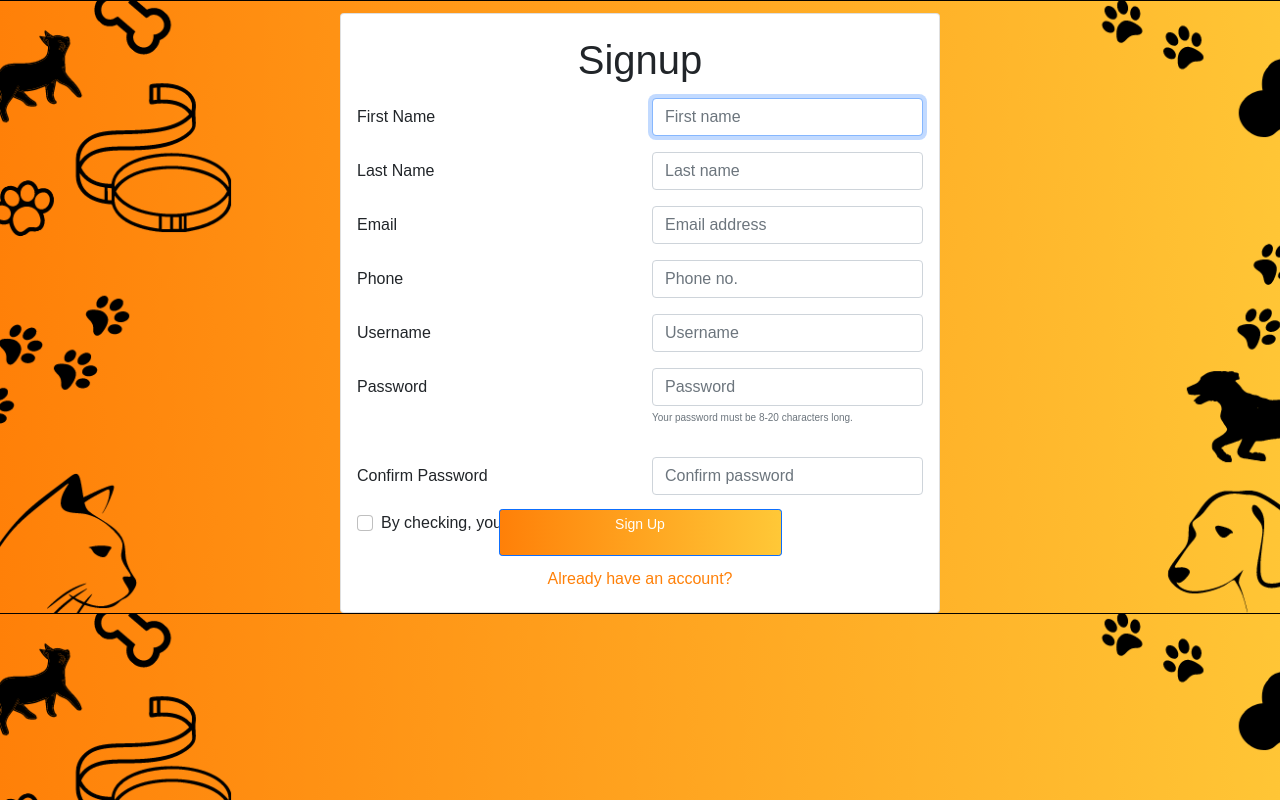
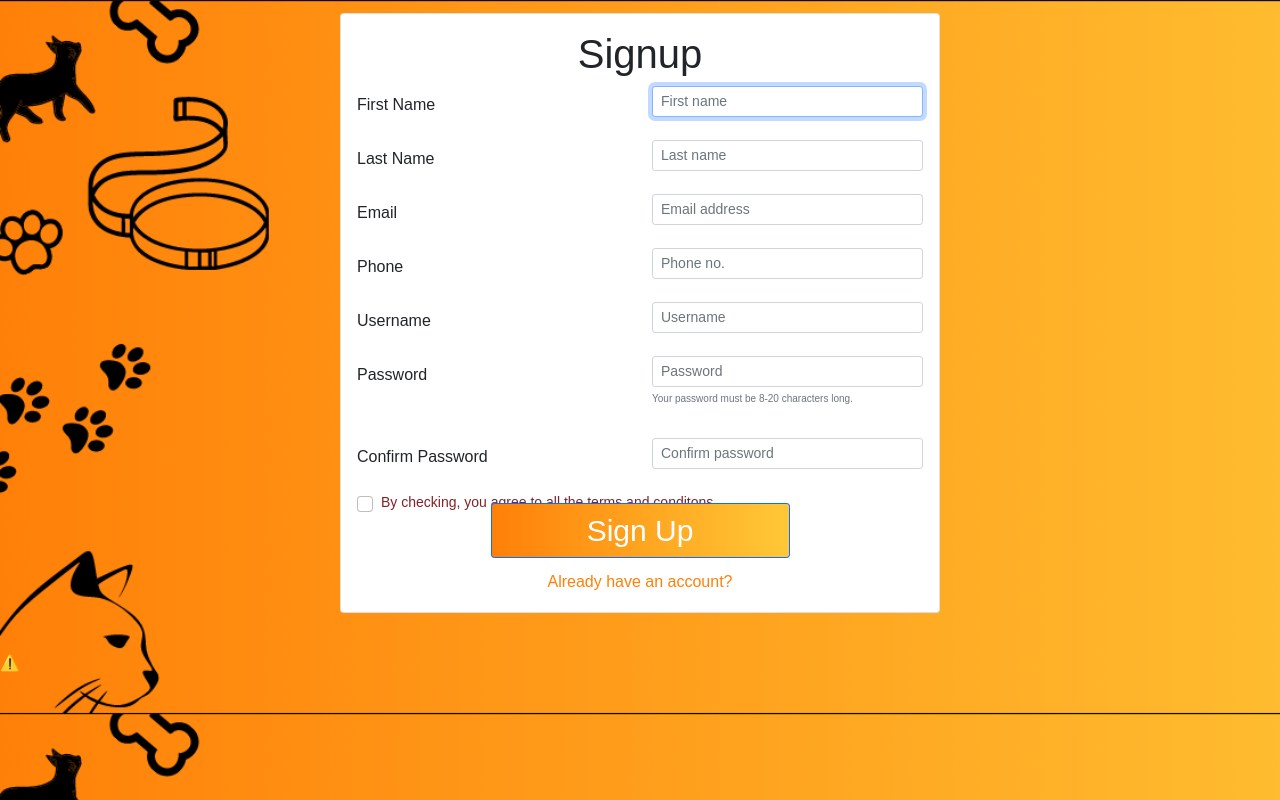
Before and after one commit to joel-cr7/petswebsite, a Django app: page /signup/ in a window 1280 px wide. Run offline with Django 3.2, Linux system fonts and the light colour scheme.

Commit message:
Final signup.html

```diff
--- a/PetWebsite/accounts/templates/accounts/signup.html
+++ b/PetWebsite/accounts/templates/accounts/signup.html
@@ -13,163 +13,13 @@
     <title>Signup</title>
   </head>
   <body>
-    {% comment %}
-        <div class="card">
-          <div class="card-body">
-            <forms>
-
-              <div class="header-text">
-                <h1>Signup Form</h1>
-              </div>
-
-                <div class="inside-content">
-
-                  <form method="post">
-                   {% csrf_token %}
-                   {{registration_form.non_field_errors}}
-
-                    <div class="row mb-3">
-                      <label for="inputFirst3" class="col-sm-6 col-form-label">
-                        <p>First Name</p>
-                      </label>
-                      <div class="col-sm-6">
-                        <input type="first-name" name="first_name" autofocus placeholder="First name" class="form-control form-control-sm" id="inputFirst3">
-                        {% for err in registration_form.first_name.errors %}
-                          <p><small class="text-danger" style="font-size: 11px;">{{ err }}</small></p>
-                        {% endfor %}
-                      </div>
-                    </div>
-
-
-
-
-                    <div class="row mb-3">
-                      <label for="inputLast3" class="col-sm-6 col-form-label">
-                        <p>Last Name</p>
-                      </label>
-                      <div class="col-sm-6">
-                        <input type="last-name" name="last_name" placeholder="Last name" class="form-control form-control-sm" id="inputLast3">
-                        {% for err in registration_form.last_name.errors %}
-                        <p><small class="text-danger" style="font-size: 11px;">{{ err }}</small></p>
-                        {% endfor %}
-                      </div>
-                    </div>
-
-
-
-
-                    <div class="row mb-3">
-                      <label for="inputEmail3" class="col-sm-6 col-form-label">
-                        <p>Email</p>
-                      </label>
-                      <div class="col-sm-6">
-                        <input type="email" name="email" placeholder="Email address" class="form-control form-control-sm" id="inputEmail3">
-                        {% for err in registration_form.email.errors %}
-                        <p><small class="text-danger" style="font-size: 11px;">{{ err }}</small></p>
-                        {% endfor %}
-                      </div>
-                    </div>
-
-
-
-                    <div class="row mb-3">
-                      <label for="phone-number" class="col-sm-6 col-form-label">
-                        <p>Phone</p>
-                      </label>
-                      <div class="col-sm-6">
-                        <input type="tel" name="phone_no" placeholder="Phone no." class="form-control form-control-sm" id="phone-number">
-                        {% for err in registration_form.phone_no.errors %}
-                        <p><small class="text-danger" style="font-size: 11px;">{{ err }}</small></p>
-                        {% endfor %}
-                      </div>
-                    </div>
-
-
-
-                    <div class="row mb-3">
-                      <label for="inputUsername3" class="col-sm-6 col-form-label">
-                        <p>Username</p>
-                      </label>
-                      <div class="col-sm-6">
-                        <input type="username" name="username" placeholder="Username" class="form-control form-control-sm" id="inputUsername3">
-                        {% for err in registration_form.username.errors %}
-                        <p><small class="text-danger" style="font-size: 11px;">{{ err }}</small></p>
-                        {% endfor %}
-                      </div>
-                    </div>
-
-
-
-                   <div class="row mb-3">
-                      <label for="inputPassword3" class="col-sm-6 col-form-label">
-                        <p>Password</p>
-                      </label>
-                      <div class="col-sm-6">
-                        <input type="password" name="password1" placeholder="Password" class="form-control form-control-sm" id="inputPassword3" aria-describedby="passwordHelpBlock">
-                        <!--<div id="passwordHelpBlock" class="form-text">
-                          <p>Your password must be 8-20 characters long.</p>
-                          </div>-->
-                        {% for err in registration_form.password1.errors %}
-                        <p><small class="text-danger" style="font-size: 11px;">{{ err }}</small></p>
-                        {% endfor %}
-                      </div>
-                    </div>
-
-
-
-                    <div class="row mb-3">
-                      <label for="confirm-password" class="col-sm-6 col-form-label">
-                        <p>Confirm Password</p>
-                      </label>
-                      <div class="col-sm-6">
-                        <input type="password" name="password2" placeholder="Confirm password" class="form-control form-control-sm" id="confirm-password">
-                        {% for err in registration_form.password2.errors %}
-                        <p><small class="text-danger" style="font-size: 11px;">{{ err }}</small></p>
-                        {% endfor %}
-                      </div>
-                    </div>
-
-                    <!--<div class="form-check">
-                    <input class="form-check-input" type="checkbox" value="" id="flexCheckDefault">
-                    <By class="form-check-label" for="flexCheckDefault">
-                    <p>By checking, you agree to all the terms and conditons.</p>
-                    </label>
-                    </div>-->
-
-
-                    <div class="d-grid gap-2 col-6 mx-auto">
-                      <button type="submit" class="btn btn-primary btn-sm shadow-none" id="submit-button">
-                        <p>Sign Up</p>
-                      </button>
-                    </div>
-                  </form>
-
-                  <div class = "link-login ">
-                    <a href="{% url 'login' %}">Already have an account?</a>
-                  </div>
-                </div>
-
-                <!-- </div>  -->
-
-            </forms>
-          </div>
-        </div>
-{% endcomment %}
-
-
-
-
-
-
-
-    <div class="card">
+   <div class="card">
       <div class="card-body">
           <forms>
 
             <div class="header-text">
-              <label>Signup</label>
+                  <h1>Signup</h1>
             </div>
-
             <div class = "inside-content">
 
               <form method="post">
@@ -180,7 +30,7 @@
                 <div class="row mb-3">
                   <label for="inputFirst3" class="col-sm-6 col-form-label">First Name</label>
                   <div class="col-sm-6">
-                    <input type="first-name" name="first_name" autofocus placeholder="First name" class="form-control" id="inputFirst3">
+                    <input required type="first-name" name="first_name" autofocus placeholder="First name" class="form-control form-control-sm" id="inputFirst3">
                     {% for err in registration_form.first_name.errors %}
                       <p><small class="text-danger" style="font-size: 11px;">{{ err }}</small></p>
                     {% endfor %}
@@ -191,7 +41,7 @@
                 <div class="row mb-3">
                   <label for="inputLast3" class="col-sm-6 col-form-label">Last Name</label>
                   <div class="col-sm-6">
-                    <input type="last-name" name="last_name" placeholder="Last name" class="form-control" id="inputLast3">
+                    <input required type="last-name" name="last_name" placeholder="Last name" class="form-control form-control-sm" id="inputLast3">
                     {% for err in registration_form.last_name.errors %}
                       <p><small class="text-danger" style="font-size: 11px;">{{ err }}</small></p>
                     {% endfor %}
@@ -202,7 +52,7 @@
                 <div class="row mb-3">
                   <label for="inputEmail3" class="col-sm-6 col-form-label">Email</label>
                   <div class="col-sm-6">
-                    <input type="email" name="email" placeholder="Email address" class="form-control" id="inputEmail3">
+                    <input required type="email" name="email" placeholder="Email address" class="form-control form-control-sm" id="inputEmail3">
                     {% for err in registration_form.email.errors %}
                       <p><small class="text-danger" style="font-size: 11px;">{{ err }}</small></p>
                     {% endfor %}
@@ -213,7 +63,7 @@
                 <div class="row mb-3">
                   <label for="phone-number" class="col-sm-6 col-form-label">Phone</label>
                   <div class="col-sm-6">
-                    <input type="tel" name="phone_no" placeholder="Phone no." class="form-control" id="phone-number">
+                    <input required type="tel" name="phone_no" placeholder="Phone no." class="form-control form-control-sm" id="phone-number">
                     {% for err in registration_form.phone_no.errors %}
                       <p><small class="text-danger" style="font-size: 11px;">{{ err }}</small></p>
                     {% endfor %}
@@ -224,7 +74,7 @@
                 <div class="row mb-3">
                   <label for="inputUsername" class="col-sm-6 col-form-label">Username</label>
                   <div class="col-sm-6">
-                    <input type="username" name="username" placeholder="Username" class="form-control" id="inputUsername">
+                    <input required type="username" name="username" placeholder="Username" class="form-control form-control-sm" id="inputUsername">
                     {% for err in registration_form.username.errors %}
                       <p><small class="text-danger" style="font-size: 11px;">{{ err }}</small></p>
                     {% endfor %}
@@ -235,7 +85,7 @@
                 <div class="row mb-3">
                   <label for="inputPassword3" class="col-sm-6 col-form-label">Password</label>
                   <div class="col-sm-6">
-                    <input type="password" name="password1" placeholder="Password" class="form-control " id="inputPassword3" aria-describedby="passwordHelpBlock">
+                    <input required type="password" name="password1" placeholder="Password" class="form-control form-control-sm" id="inputPassword3" aria-describedby="passwordHelpBlock">
                     <div id="passwordHelpBlock" class="form-text">
                       <p>Your password must be 8-20 characters long.</p>
                     </div>
@@ -250,7 +100,7 @@
                 <div class="row mb-3">
                   <label for="confirm-password" class="col-sm-6 col-form-label">Confirm Password</label>
                   <div class="col-sm-6">
-                    <input type="password" name="password2" placeholder="Confirm password" class="form-control" id="confirm-password">
+                    <input required type="password" name="password2" placeholder="Confirm password" class="form-control form-control-sm" id="confirm-password">
                     {% for err in registration_form.password2.errors %}
                       <p><small class="text-danger" style="font-size: 11px;">{{ err }}</small></p>
                     {% endfor %}
@@ -259,27 +109,27 @@
 
 
                 <div class="form-check">
-                  <input class="form-check-input" type="checkbox" value="" id="flexCheckDefault">
-                  <By class="form-check-label" for="flexCheckDefault">
+                  <input required class="form-check-input" type="checkbox" value="" id="flexCheckDefault">
+                  <By class="form-check-label alert-danger small" for="flexCheckDefault">
                   <p>By checking, you agree to all the terms and conditons.</p>
                 </div>
+              </div>
 
-
-                <!-- <div class="d-grid gap-2 col-6 mx-auto">
+                <div class="d-grid gap-2 col-6 mx-auto">
                   <button type="submit" class="btn btn-primary btn-sm">
                     <label>Sign Up</label>
-                  </button>
-                </div> -->
-
-
-                <div class="d-grid gap-2 col-6 mx-auto">
-                  <button type="submit" class="btn btn-primary btn-sm shadow-none" id="submit-button">
-                    <p>Sign Up</p>
                   </button>
                 </div>
 
 
-              </form>
+                <!--<div class="d-grid gap-2 col-6 mx-auto">
+                  <button type="submit" class="btn btn-primary btn-sm shadow-none" id="submit-button">
+                    <p>Sign Up</p>
+                  </button>
+                </div>-->
+
+
+              </forms>
 
               <div class = "link-login">
                 <a href="{% url 'login' %}">Already have an account?</a>
@@ -287,16 +137,19 @@
 
             </div>
 
-          </forms>
+
+
       </div>
     </div>
-
+    <!--Animations-->
+     <lottie-player src="https://assets4.lottiefiles.com/packages/lf20_HwRTPu.json"  background="transparent"  speed="1"  style="width: 100px; height: 100px;"  loop  autoplay></lottie-player>
 
 
 
     <!-- Optional JavaScript; choose one of the two! -->
     <!-- Option 1: Bootstrap Bundle with Popper -->
     <script src="https://cdn.jsdelivr.net/npm/bootstrap@5.0.0-beta3/dist/js/bootstrap.bundle.min.js" integrity="sha384-JEW9xMcG8R+pH31jmWH6WWP0WintQrMb4s7ZOdauHnUtxwoG2vI5DkLtS3qm9Ekf" crossorigin="anonymous"></script>
+     <script src="https://unpkg.com/@lottiefiles/lottie-player@latest/dist/lottie-player.js"></script>
     <!-- Option 2: Separate Popper and Bootstrap JS -->
     <!--
     <script src="https://cdn.jsdelivr.net/npm/@popperjs/core@2.9.1/dist/umd/popper.min.js" integrity="sha384-SR1sx49pcuLnqZUnnPwx6FCym0wLsk5JZuNx2bPPENzswTNFaQU1RDvt3wT4gWFG" crossorigin="anonymous"></script>
```
